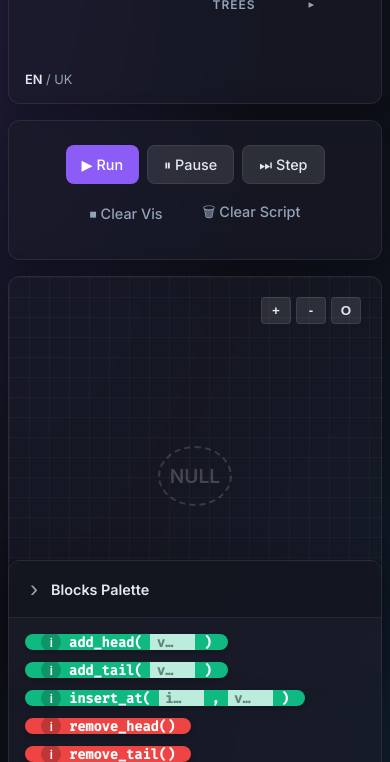
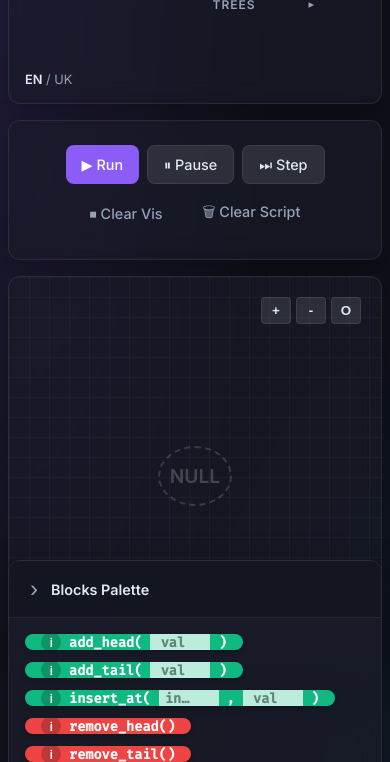
Before and after one commit to aStyxxx/Structure-Visualizer, a plain HTML site: page index.html in a window 390 px wide. Both pictures are taken after a click on the button "Try Visualizer". Shown: the part 82-844 px from the top of the page. Drawn offline with Linux system fonts and the light colour scheme.

Commit message:
Add files via upload

```diff
--- a/style.css
+++ b/style.css
@@ -734,9 +734,9 @@ body.is-resizing-main .blocks-panel {
     border-radius: 4px;
     padding: 0.2rem 0.4rem;
     margin: 0 0.5rem;
-    width: 45px;
+    width: 60px;
     max-width: 100%;
-    min-width: 40px;
+    min-width: 50px;
     flex-shrink: 0;
     font-family: inherit;
     font-size: 0.85rem;
@@ -1303,6 +1303,12 @@ body.is-resizing-main .blocks-panel {
         padding: 0;
     }
 
+    .palette-column, .workspace-column {
+        flex: none !important;
+        width: 100% !important;
+        min-width: 0;
+    }
+
     .palette {
         flex: none;
         max-height: 250px;
```
